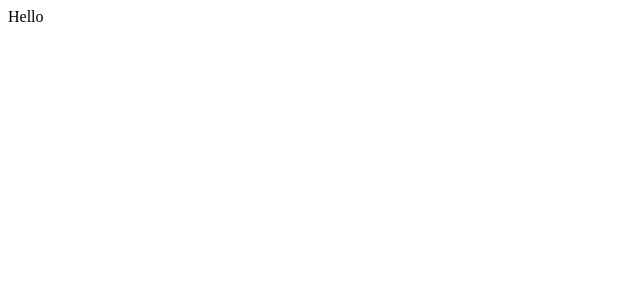
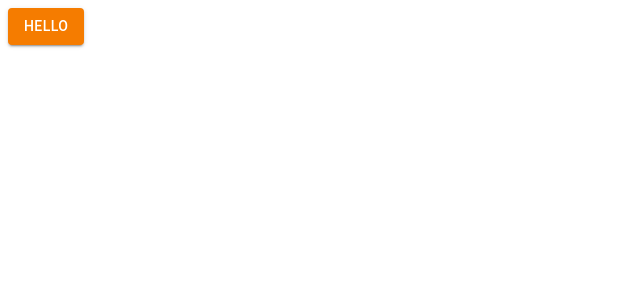
Before and after one commit to vczb/monorepo-experiment, a React (Create React App) app: page / in a window 1280 px wide. Shown: the top 300 px of the page, without its empty margins (0-640 px from the left). Built offline with nearby package versions, Linux system fonts and the light colour scheme.

Commit message:
Add support to Material UI

```diff
--- a/package.json
+++ b/package.json
@@ -3,6 +3,10 @@
   "version": "0.1.0",
   "private": true,
   "dependencies": {
+    "@emotion/react": "^11.8.2",
+    "@emotion/styled": "^11.8.1",
+    "@mui/icons-material": "^5.5.0",
+    "@mui/material": "^5.5.0",
     "@testing-library/jest-dom": "^5.14.1",
     "@testing-library/react": "^12.0.0",
     "@testing-library/user-event": "^13.2.1",
--- a/src/App.tsx
+++ b/src/App.tsx
@@ -1,7 +1,26 @@
-import React from 'react';
+import { Button, createTheme, ThemeProvider } from "@mui/material";
+
+import { orange } from "@mui/material/colors";
+import { colors } from "theme/colors";
+
+const theme = createTheme({
+  palette: {
+    mode: "light",
+    primary: {
+      light: orange[300],
+      main: orange[700],
+      dark: orange[800],
+      contrastText: colors.white,
+    },
+  },
+});
 
 function App() {
-  return <>Hello</>
+  return (
+    <ThemeProvider theme={theme}>
+      <Button variant="contained">Hello</Button>
+    </ThemeProvider>
+  );
 }
 
 export default App;
--- /dev/null
+++ b/src/theme/colors.ts
@@ -0,0 +1,3 @@
+export const colors = {
+  white: "#ffffff",
+};
```
Also changed, not shown: tsconfig.json (+4 -9 lines), 1 other file (tests, documents, lock files or other folders).
